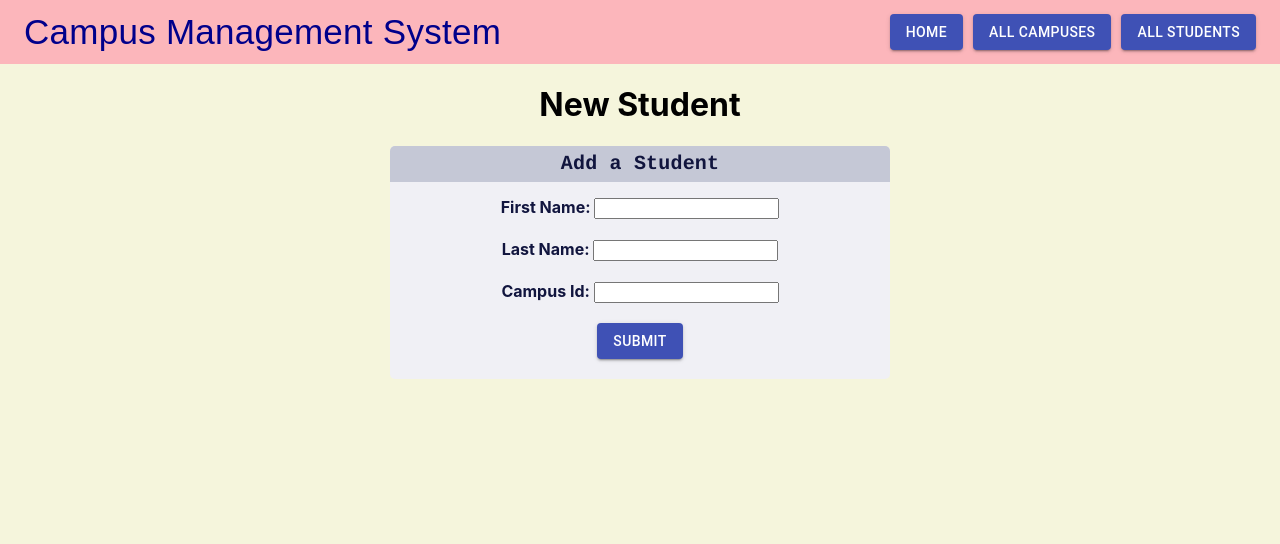
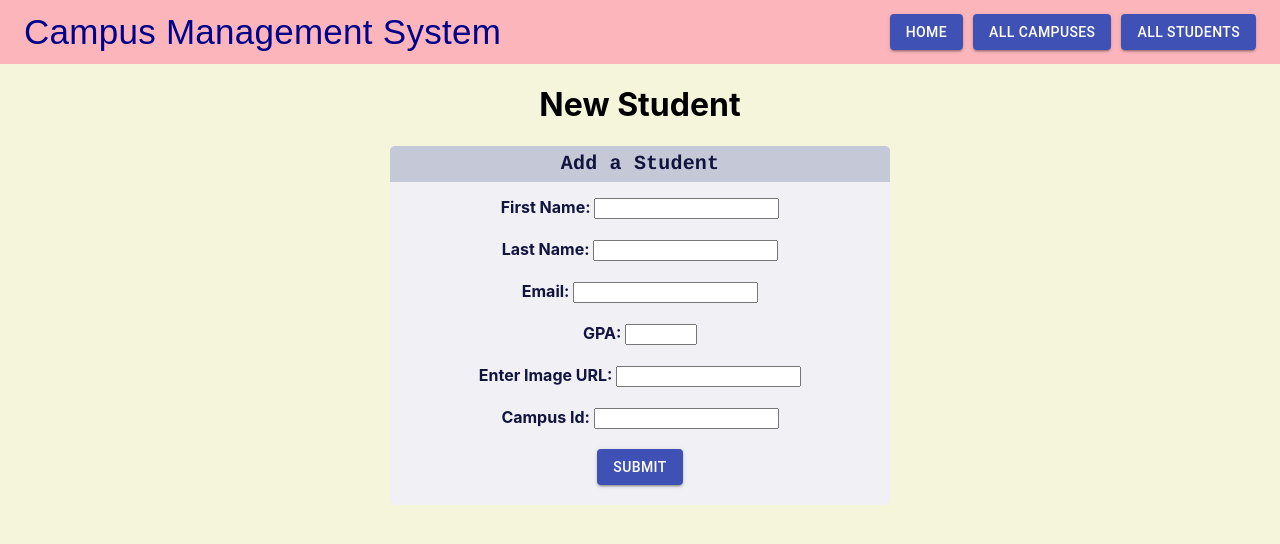
Before and after one commit to Kirazuto7/CRUD_APP_Frontend, a React (Create React App) app: page /newstudent in a window 1280 px wide. Shown: the top 544 px of the page. Built offline with nearby package versions, Linux system fonts and the light colour scheme; no server answers.

Commit message:
add students form

```diff
--- a/src/components/containers/NewStudentContainer.js
+++ b/src/components/containers/NewStudentContainer.js
@@ -12,15 +12,25 @@ import { Redirect } from 'react-router-dom';
 
 import NewStudentView from '../views/NewStudentView';
 import { addStudentThunk } from '../../store/thunks';
+import { fetchAllCampusesThunk } from "../../store/thunks";
 
 class NewStudentContainer extends Component {
+  //Get campus data from back end database
+  componentDidMount() {
+    this.props.fetchAllCampuses();
+  }
+
   // Initialize state
   constructor(props){
     super(props);
     this.state = {
       firstname: "",
       lastname: "",
+      email: "", //AL
+      gpa: 0.0, //AL
+      imageURL: null, //AL
       campusId: null,
+      allCampus: this.props.allCampuses,
       redirect: false,
       redirectId: null
     };
@@ -37,10 +47,18 @@ class NewStudentContainer extends Component {
   handleSubmit = async event => {
     event.preventDefault();  // Prevent browser reload/refresh after submit.
 
+    //Check if campus id is in database
+    if (!(this.state.allCampus.map(({id}) => id)).includes(parseInt(this.state.campusId))){
+      alert("This campus ID is not in our database, please enter a valid campus ID!")
+    }
+    else{
         let student = {
           firstname: this.state.firstname,
           lastname: this.state.lastname,
-        campusId: this.state.campusId
+          campusId: this.state.campusId,
+          email: this.state.email, //AL
+          gpa: this.state.gpa, //AL
+          imageURL: this.state.imageURL //AL
       };
 
       // Add new student in back-end database
@@ -50,10 +68,14 @@ class NewStudentContainer extends Component {
       this.setState({
         firstname: "",
         lastname: "",
+        email: "", //AL
+        gpa: 0.0, //AL
+        imageURL: null, //AL
         campusId: null,
         redirect: true,
         redirectId: newStudent.id
       });
+    }
   }
 
   // Unmount when the component is being removed from the DOM:
@@ -75,22 +97,31 @@ class NewStudentContainer extends Component {
         <NewStudentView
           handleChange = {this.handleChange}
           handleSubmit={this.handleSubmit}
+          allCampuses={this.props.allCampuses}
         />
       </div>
     );
   }
 }
-
+// 1. The "mapState" argument specifies the data from Redux Store that the component needs.
+// The "mapState" is called when the Store State changes, and it returns a data object of "allCampuses".
+// The following 2 input arguments are passed to the "connect" function used by "AllCampusesContainer" component to connect to Redux Store.
+const mapState = (state) => {
+  return {
+    allCampuses: state.allCampuses,  // Get the State object from Reducer "allCampuses"
+  };
+};
 // The following input argument is passed to the "connect" function used by "NewStudentContainer" component to connect to Redux Store.
 // The "mapDispatch" argument is used to dispatch Action (Redux Thunk) to Redux Store.
 // The "mapDispatch" calls the specific Thunk to dispatch its action. The "dispatch" is a function of Redux Store.
 const mapDispatch = (dispatch) => {
     return({
         addStudent: (student) => dispatch(addStudentThunk(student)),
+        fetchAllCampuses: () => dispatch(fetchAllCampusesThunk()),
     })
 }
 
 // Export store-connected container by default
 // NewStudentContainer uses "connect" function to connect to Redux Store and to read values from the Store
 // (and re-read the values when the Store State updates).
-export default connect(null, mapDispatch)(NewStudentContainer);
+export default connect(mapState, mapDispatch)(NewStudentContainer);
--- a/src/components/views/NewStudentView.js
+++ b/src/components/views/NewStudentView.js
@@ -52,17 +52,32 @@ const NewStudentView = (props) => {
           </div>
           <form style={{textAlign: 'center'}} onSubmit={(e) => handleSubmit(e)}>
             <label style= {{color:'#11153e', fontWeight: 'bold'}}>First Name: </label>
-            <input type="text" name="firstname" onChange ={(e) => handleChange(e)} />
+            <input type="text" name="firstname" onChange ={(e) => handleChange(e)} required/>
             <br/>
             <br/>
 
             <label style={{color:'#11153e', fontWeight: 'bold'}}>Last Name: </label>
-            <input type="text" name="lastname" onChange={(e) => handleChange(e)} />
+            <input type="text" name="lastname" onChange={(e) => handleChange(e)} required/>
+            <br/>
+            <br/>
+
+            <label style={{color:'#11153e', fontWeight: 'bold'}}>Email: </label>
+            <input type="email" name="email" onChange={(e) => handleChange(e)} required/>
+            <br/>
+            <br/>
+
+            <label style={{color:'#11153e', fontWeight: 'bold'}}>GPA: </label>
+            <input type="number" min="0" max="4" step="0.01" name="gpa" onChange={(e) => handleChange(e)} required/>
+            <br/>
+            <br/>
+
+            <label style={{color:'#11153e', fontWeight: 'bold'}}>Enter Image URL: </label>
+            <input type="text" name="imageURL" onChange={(e) => handleChange(e)} />
             <br/>
             <br/>
 
             <label style={{color:'#11153e', fontWeight: 'bold'}}>Campus Id: </label>
-            <input type="text" name="campusId" onChange={(e) => handleChange(e)} />
+            <input type="number" name="campusId" onChange={(e) => handleChange(e)} required/>
             <br/>
             <br/>
 
```
Lines whose indentation alone changed are shown as unchanged.
